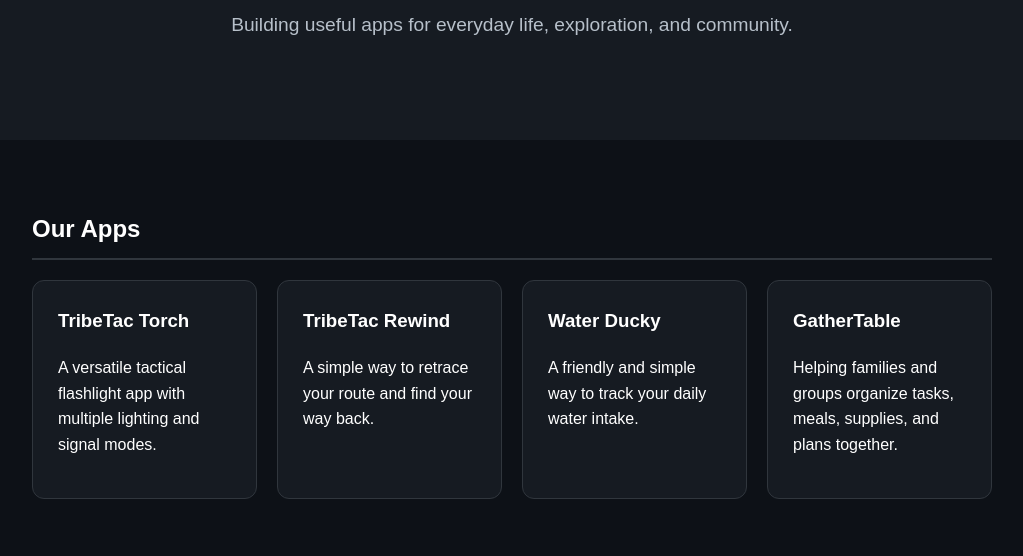
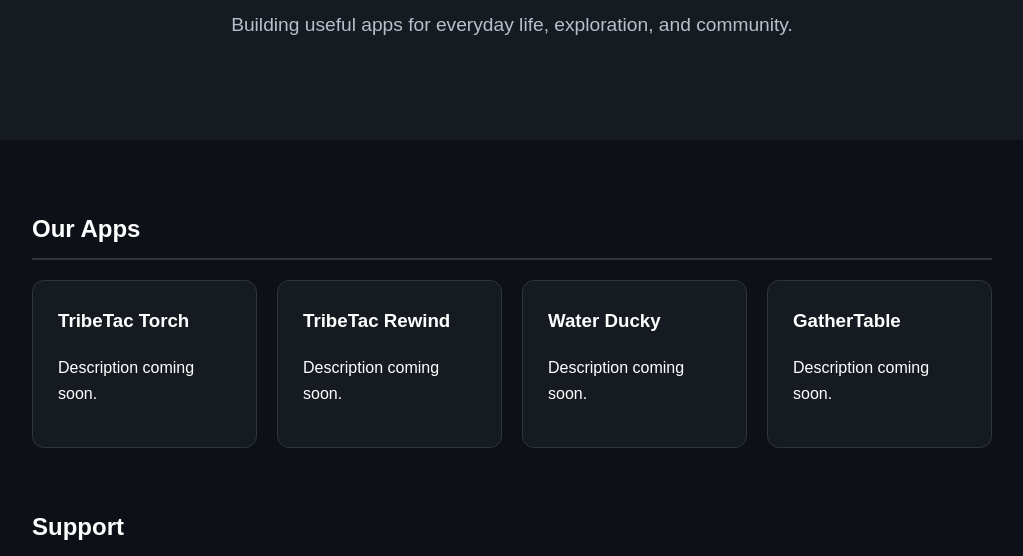
Before and after one commit to TagTribeLabs/tagtribelabs, a plain HTML site: page index.html in a window 1280 px wide. Shown: the part 198-754 px from the top of the page, without its empty margins (128-1151 px from the left). Drawn offline with Linux system fonts and the light colour scheme.

Commit message:
Update index.html

```diff
--- a/index.html
+++ b/index.html
@@ -96,22 +96,22 @@
 
         <div class="app-card">
           <h3>TribeTac Torch</h3>
-          <p>A versatile tactical flashlight app with multiple lighting and signal modes.</p>
+          <p>Description coming soon.</p>
         </div>
 
         <div class="app-card">
           <h3>TribeTac Rewind</h3>
-          <p>A simple way to retrace your route and find your way back.</p>
+          <p>Description coming soon.</p>
         </div>
 
         <div class="app-card">
           <h3>Water Ducky</h3>
-          <p>A friendly and simple way to track your daily water intake.</p>
+          <p>Description coming soon.</p>
         </div>
 
         <div class="app-card">
           <h3>GatherTable</h3>
-          <p>Helping families and groups organize tasks, meals, supplies, and plans together.</p>
+          <p>Description coming soon.</p>
         </div>
 
       </div>
```
